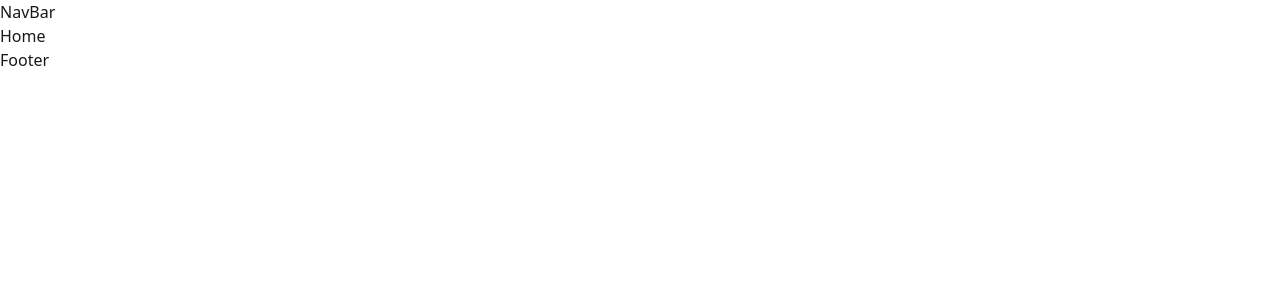
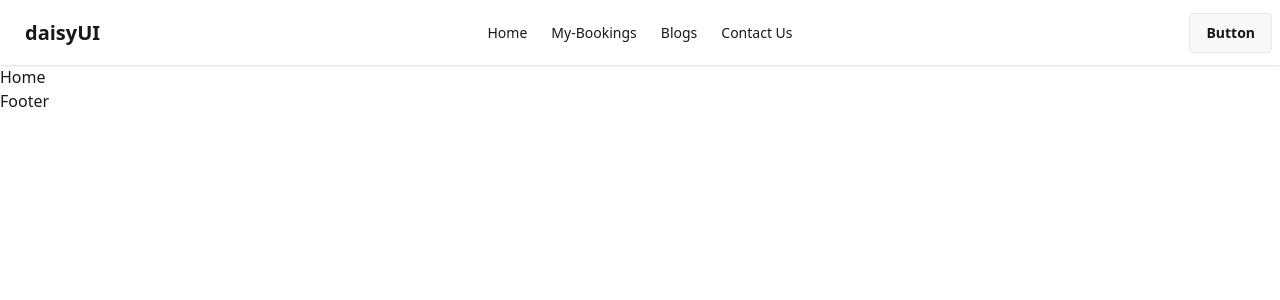
Before and after one commit to 1Inzamam/DoctorsPoint, a React (Vite) app: page / in a window 1280 px wide. Shown: the top 300 px of the page. Built offline with nearby package versions, Linux system fonts and the light colour scheme.

Commit message:
Added navigation bar from daisy ui and customised dynamic buttons

```diff
--- a/src/Components/NavBar/NavBar.jsx
+++ b/src/Components/NavBar/NavBar.jsx
@@ -1,9 +1,69 @@
-import React from 'react'
+import React from "react";
+import { Link } from "react-router";
 
 const NavBar = () => {
+  const links = (
+    <>
+      <Link>
+        <li>
+          <a>Home</a>
+        </li>
+      </Link>
+      <Link>
+        <li>
+          <a>My-Bookings</a>
+        </li>
+      </Link>
+      <Link>
+        <li>
+          <a>Blogs</a>
+        </li>
+      </Link>
+      <Link>
+        <li>
+          <a>Contact Us</a>
+        </li>
+      </Link>
+    </>
+  );
   return (
-    <div>NavBar</div>
-  )
-}
+    <div className="navbar bg-base-100 shadow-sm">
+      <div className="navbar-start">
+        <div className="dropdown">
+          <div tabIndex={0} role="button" className="btn btn-ghost lg:hidden">
+            <svg
+              xmlns="http://www.w3.org/2000/svg"
+              className="h-5 w-5"
+              fill="none"
+              viewBox="0 0 24 24"
+              stroke="currentColor"
+            >
+              {" "}
+              <path
+                strokeLinecap="round"
+                strokeLinejoin="round"
+                strokeWidth="2"
+                d="M4 6h16M4 12h8m-8 6h16"
+              />{" "}
+            </svg>
+          </div>
+          <ul
+            tabIndex="-1"
+            className="menu menu-sm dropdown-content bg-base-100 rounded-box z-1 mt-3 w-52 p-2 shadow"
+          >
+            {links}
+          </ul>
+        </div>
+        <a className="btn btn-ghost text-xl">daisyUI</a>
+      </div>
+      <div className="navbar-center hidden lg:flex">
+        <ul className="menu menu-horizontal px-1">{links}</ul>
+      </div>
+      <div className="navbar-end">
+        <a className="btn">Button</a>
+      </div>
+    </div>
+  );
+};
 
-export default NavBar
+export default NavBar;
```
